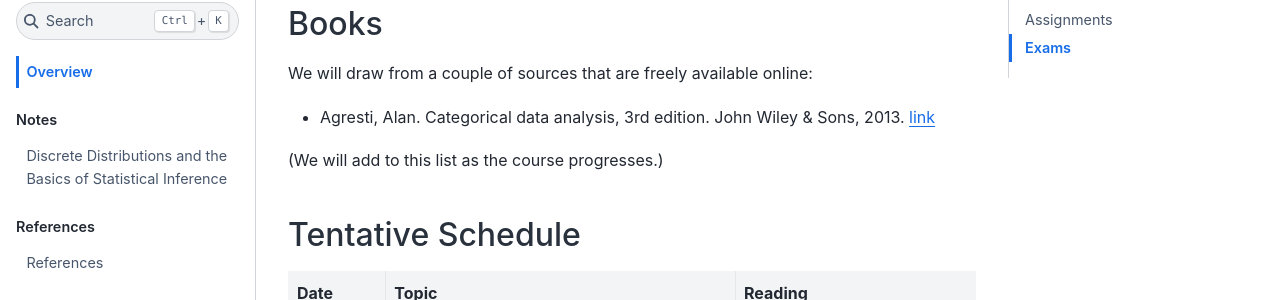
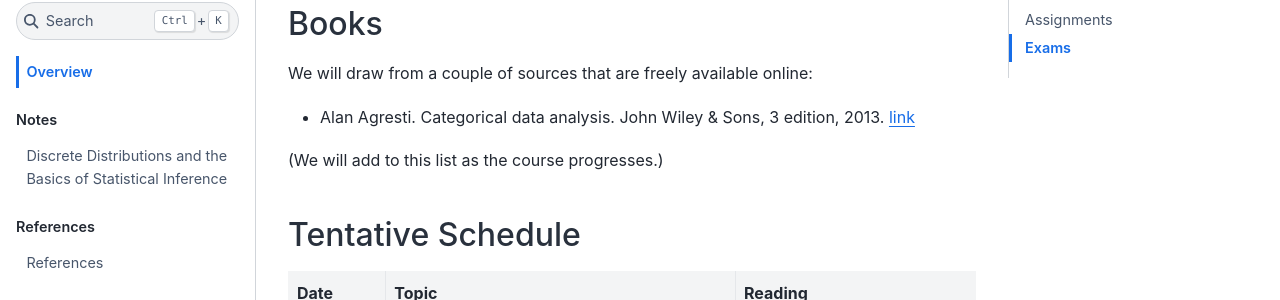
Before and after one commit to slinderman/stats305b, a Jupyter Book: the page built from index.md, in a window 1280 px wide and 900 px high, scrolled down 690 px. Shown: the part 153-453 px from the top of the window. Built offline with Jupyter Book 1.0.4 settings and Sphinx 7.4.7 and the Sphinx Book theme 1.1.4, drawn with Linux system fonts in a browser that asks for light colours; pages that are not in the unit, such as notebooks, are missing from menus; cross-references to code outside the pages are shown as plain code.

Commit message:
updating agresti edition

```diff
--- a/index.md
+++ b/index.md
@@ -16,7 +16,7 @@ Students should be comfortable with probability and statistics as well as multiv
 
 ## Books
 We will draw from a couple of sources that are freely available online:
-- Agresti, Alan. Categorical data analysis, 3rd edition. John Wiley & Sons, 2013. [link](https://onlinelibrary.wiley.com/doi/book/10.1002/0471249688)
+- Alan Agresti. Categorical data analysis. John Wiley & Sons, 3 edition, 2013. [link](https://onlinelibrary.wiley.com/doi/book/10.1002/0471249688)
 
 (We will add to this list as the course progresses.)
 
--- a/references.bib
+++ b/references.bib
@@ -1,8 +1,8 @@
 @book{agresti2012categorical,
   title={Categorical data analysis},
   author={Agresti, Alan},
-  volume={792},
-  year={2012},
+  edition={3},
+  year={2013},
   publisher={John Wiley \& Sons},
   url={https://onlinelibrary.wiley.com/doi/book/10.1002/0471249688}
 }
```
